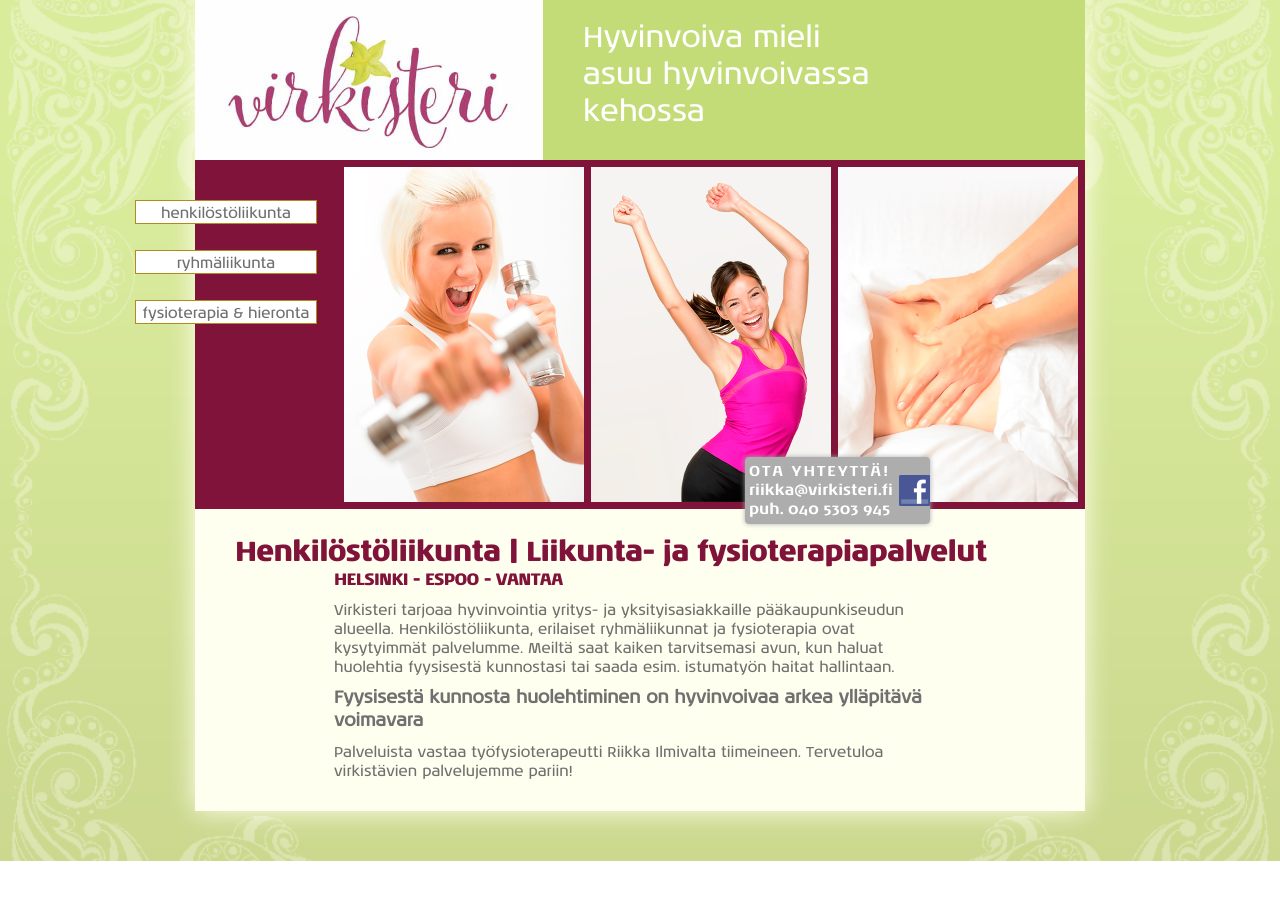
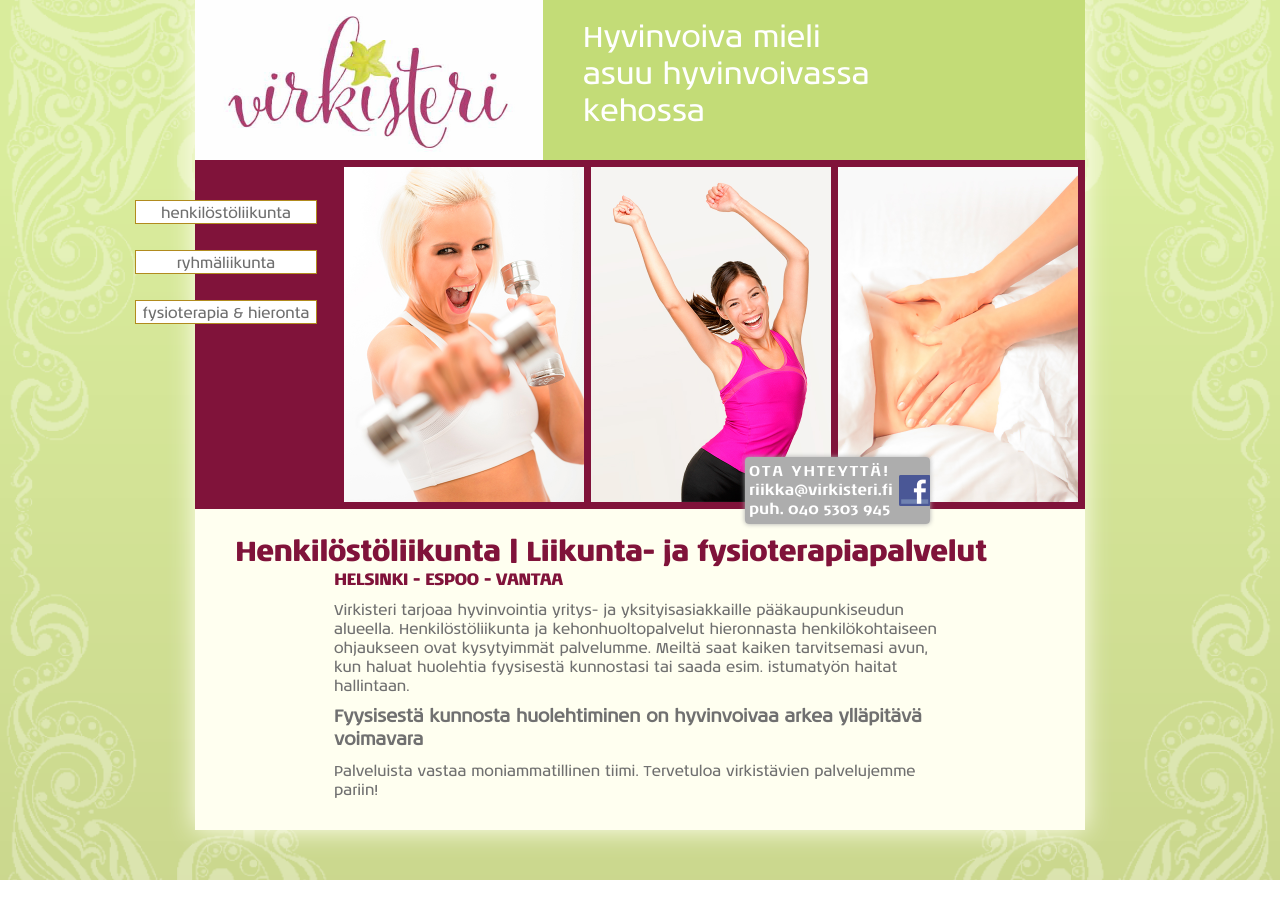
Before and after one commit to sdsykes-web/virkisteri, a Jekyll site: the page built from index.md, in a window 1280 px wide. Built offline with Jekyll 4.4.1, drawn with Linux system fonts in a browser that asks for light colours; nearby versions of some CDN libraries; some web fonts are replaced.

Commit message:
Update index.md

```diff
--- a/index.md
+++ b/index.md
@@ -7,8 +7,8 @@ pageNumber: 0
 
 #### HELSINKI - ESPOO - VANTAA
 
-Virkisteri tarjoaa hyvinvointia yritys- ja yksityisasiakkaille pääkaupunkiseudun alueella. Henkilöstöliikunta, erilaiset ryhmäliikunnat ja fysioterapia ovat kysytyimmät palvelumme. Meiltä saat kaiken tarvitsemasi avun, kun haluat huolehtia fyysisestä kunnostasi tai saada esim. istumatyön haitat hallintaan.
+Virkisteri tarjoaa hyvinvointia yritys- ja yksityisasiakkaille pääkaupunkiseudun alueella. Henkilöstöliikunta ja kehonhuoltopalvelut hieronnasta henkilökohtaiseen ohjaukseen ovat kysytyimmät palvelumme. Meiltä saat kaiken tarvitsemasi avun, kun haluat huolehtia fyysisestä kunnostasi tai saada esim. istumatyön haitat hallintaan.
 
 ######Fyysisestä kunnosta huolehtiminen on hyvinvoivaa arkea ylläpitävä voimavara
 
-Palveluista vastaa työfysioterapeutti Riikka Ilmivalta tiimeineen. Tervetuloa virkistävien palvelujemme pariin!
+Palveluista vastaa moniammatillinen tiimi. Tervetuloa virkistävien palvelujemme pariin!
```
